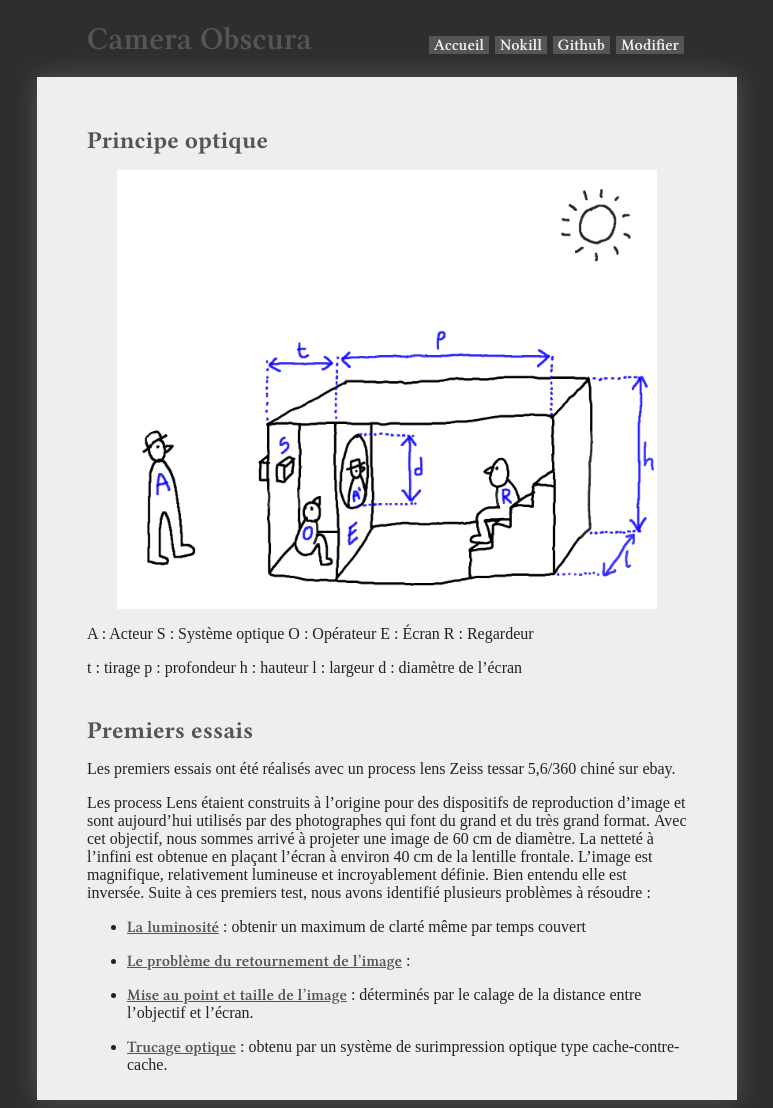
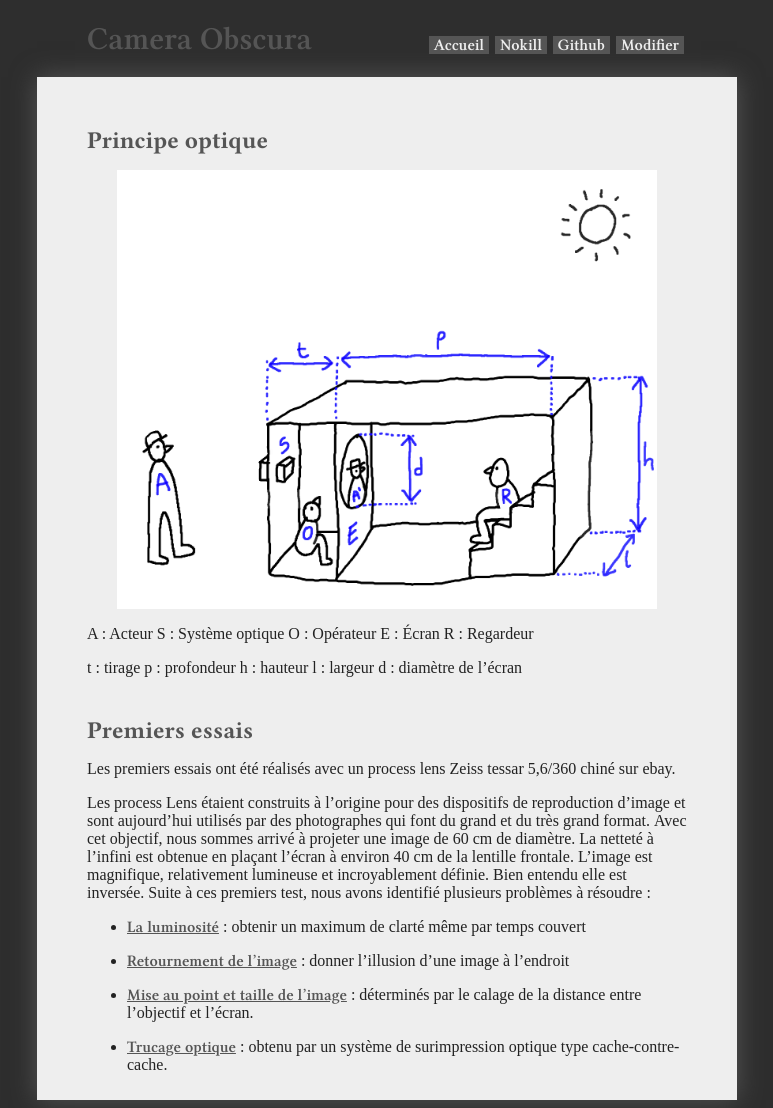
Before and after one commit to virginienokill/camera-obscura, a Jekyll site: the page built from contenu/technique/optique.md, in a window 1280 px wide. Shown: the whole page, without its empty margins (253-1026 px from the left). Built offline with Jekyll 4.4.1, drawn with Linux system fonts in a browser that asks for light colours; nearby versions of some CDN libraries; some web fonts are replaced; our own code applies the rules of GitHub Pages for plain Markdown files; a script that is not in the unit is left out; the repository's description, which GitHub fills in, is left out.

Commit message:
Update optique.md

```diff
--- a/contenu/technique/optique.md
+++ b/contenu/technique/optique.md
@@ -14,7 +14,7 @@
 
 - [La luminosité](../technique/luminosite.md) : obtenir un maximum de clarté même par temps couvert
 
-- [Le problème du retournement de l’image](../technique/renversement.md) :
+- [Retournement de l’image](../technique/renversement.md) : donner l'illusion d'une image à l'endroit
 
 - [Mise au point et taille de l'image](../technique/calage.md) : déterminés par le calage de la distance entre l’objectif et l’écran.
 
```
